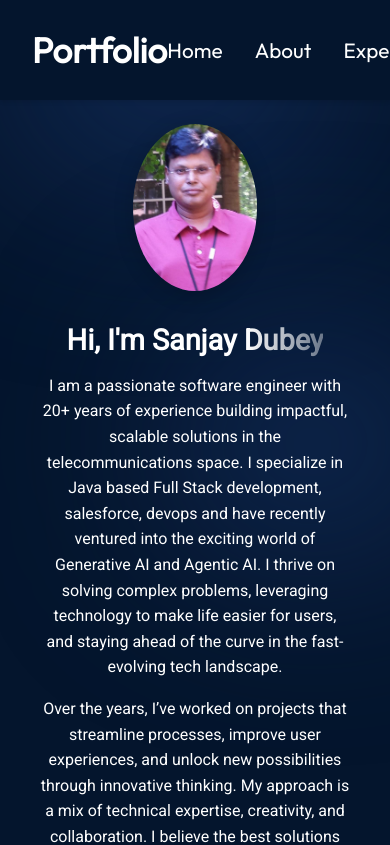
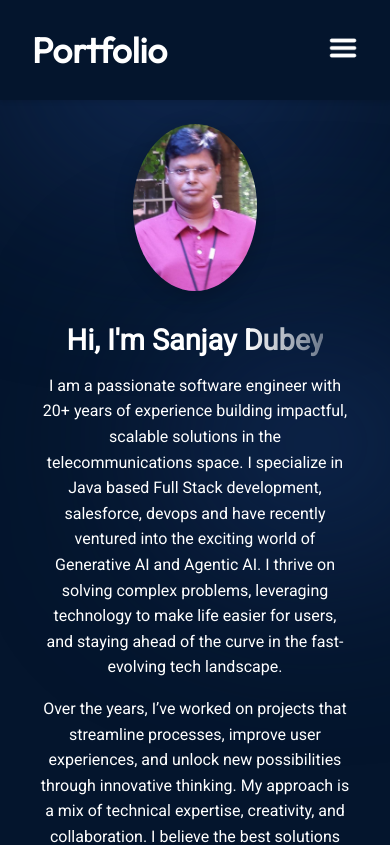
Before and after one commit to sanjaydubey31/dubey-portfolio-react, a React (Vite) app: page / in a window 390 px wide. Shown: the top 845 px of the page. Built offline with nearby package versions, Linux system fonts and the light colour scheme.

Commit message:
made it mobile friendly

```diff
--- a/src/components/Navbar/Navbar.jsx
+++ b/src/components/Navbar/Navbar.jsx
@@ -10,28 +10,43 @@ export const Navbar = () => {
 
   const toggleChatbot = () => {
     setIsChatbotOpen(!isChatbotOpen);
+    setMenuOpen(false);
+  };
+
+  const toggleMenu = () => {
+    setMenuOpen(!menuOpen);
+  };
+
+  const closeMenu = () => {
+    setMenuOpen(false);
   };
 
   return (
-    <nav  className={styles.navbar}>
+    <nav className={styles.navbar}>
       <div className={styles.navbarContent}>
-        <a href="/" className={styles.navbarLogo}>
+        <a href="/" className={styles.navbarLogo} onClick={closeMenu}>
           Portfolio
         </a>
-        <div className={styles.navbarLinks}>
-          <a href="#home" className={styles.navbarLink}>
+        <div className={styles.menuIcon} onClick={toggleMenu}>
+          <img
+            src={menuOpen ? getImageUrl("nav/closeIcon.png") : getImageUrl("nav/menuIcon.png")}
+            alt="menu"
+          />
+        </div>
+        <div className={`${styles.navbarLinks} ${menuOpen ? styles.menuOpen : ''}`}>
+          <a href="#home" className={styles.navbarLink} onClick={closeMenu}>
             Home
           </a>
-          <a href="#about" className={styles.navbarLink}>
+          <a href="#about" className={styles.navbarLink} onClick={closeMenu}>
             About
           </a>
-          <a href="#experience" className={styles.navbarLink}>
+          <a href="#experience" className={styles.navbarLink} onClick={closeMenu}>
             Experience
           </a>
-          <a href="#projects" className={styles.navbarLink}>
+          <a href="#projects" className={styles.navbarLink} onClick={closeMenu}>
             Projects
           </a>
-          <a href="#contact" className={styles.navbarLink}>
+          <a href="#contact" className={styles.navbarLink} onClick={closeMenu}>
             Contact
           </a>
           <button onClick={toggleChatbot} className={styles.navbarLink}>
--- a/src/components/Navbar/Navbar.module.css
+++ b/src/components/Navbar/Navbar.module.css
@@ -19,6 +19,7 @@
   justify-content: space-between;
   align-items: center;
   height: 100%;
+  position: relative;
 }
 
 .navbarLogo {
@@ -26,6 +27,17 @@
   font-weight: bold;
   color: var(--color-text);
   text-decoration: none;
+}
+
+.menuIcon {
+  display: none;
+  cursor: pointer;
+  z-index: 1001;
+}
+
+.menuIcon img {
+  width: 30px;
+  height: 30px;
 }
 
 .navbarLinks {
@@ -59,8 +71,32 @@
     padding: 1.5rem 2rem;
   }
 
+  .menuIcon {
+    display: block;
+  }
+
   .navbarLinks {
-    gap: 2rem;
+    position: fixed;
+    top: 100px;
+    left: 0;
+    width: 100%;
+    background-color: var(--color-bg);
+    flex-direction: column;
+    padding: 2rem;
+    gap: 1.5rem;
+    transform: translateY(-100%);
+    opacity: 0;
+    transition: transform 0.3s ease, opacity 0.3s ease;
+    box-shadow: 0 4px 8px rgba(0, 0, 0, 0.1);
+    z-index: 1000;
+    max-height: calc(100vh - 100px);
+    overflow-y: auto;
+  }
+
+  .navbarLinks.menuOpen {
+    transform: translateY(0);
+    opacity: 1;
+    display: flex;
   }
 
   .navbarLogo {
@@ -69,6 +105,25 @@
 
   .navbarLink {
     font-size: 1.3rem;
+    width: 100%;
+    text-align: center;
+    padding: 1rem;
+    border-bottom: 1px solid rgba(0, 0, 0, 0.1);
+    display: block;
+  }
+
+  .navbarLink:last-child {
+    border-bottom: none;
+  }
+
+  .navbarLink button {
+    width: 100%;
+    padding: 1rem;
+    font-size: 1.3rem;
+    background: none;
+    border: none;
+    color: var(--color-text);
+    cursor: pointer;
   }
 }
 
```
